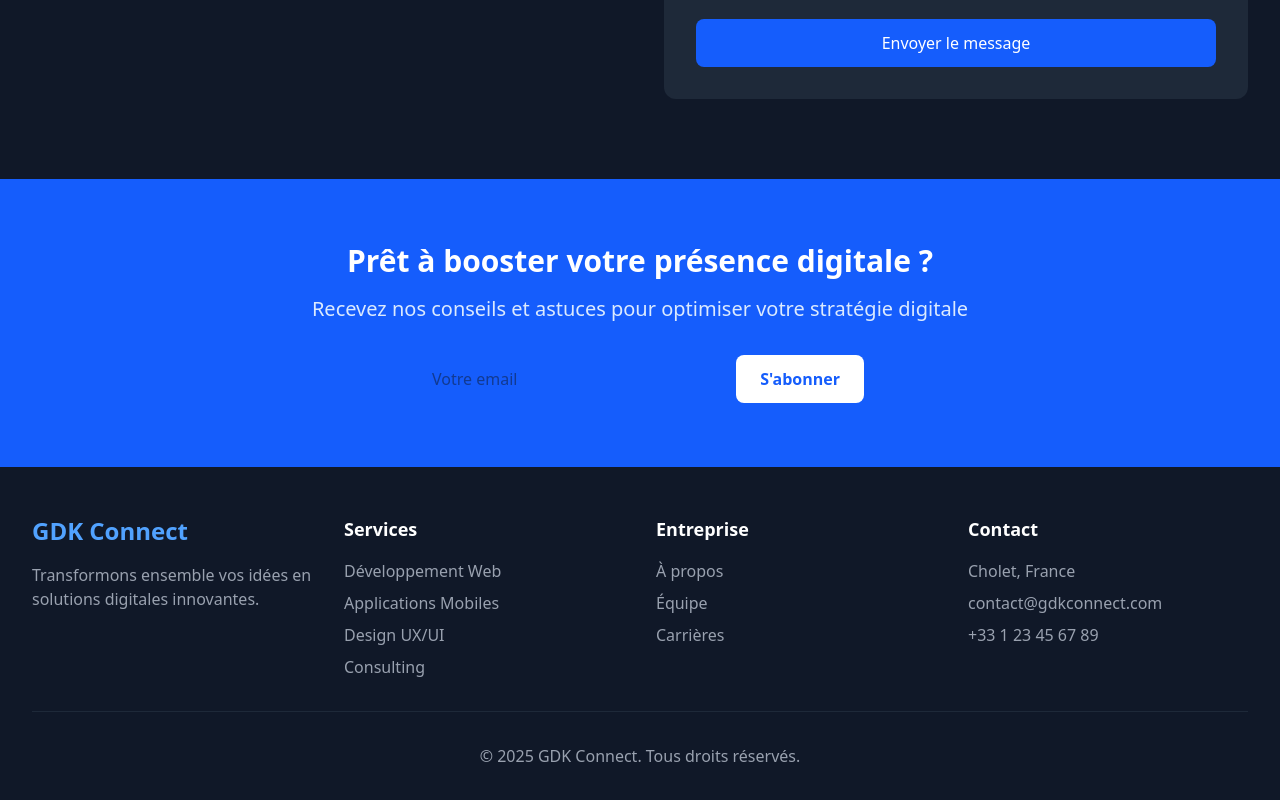
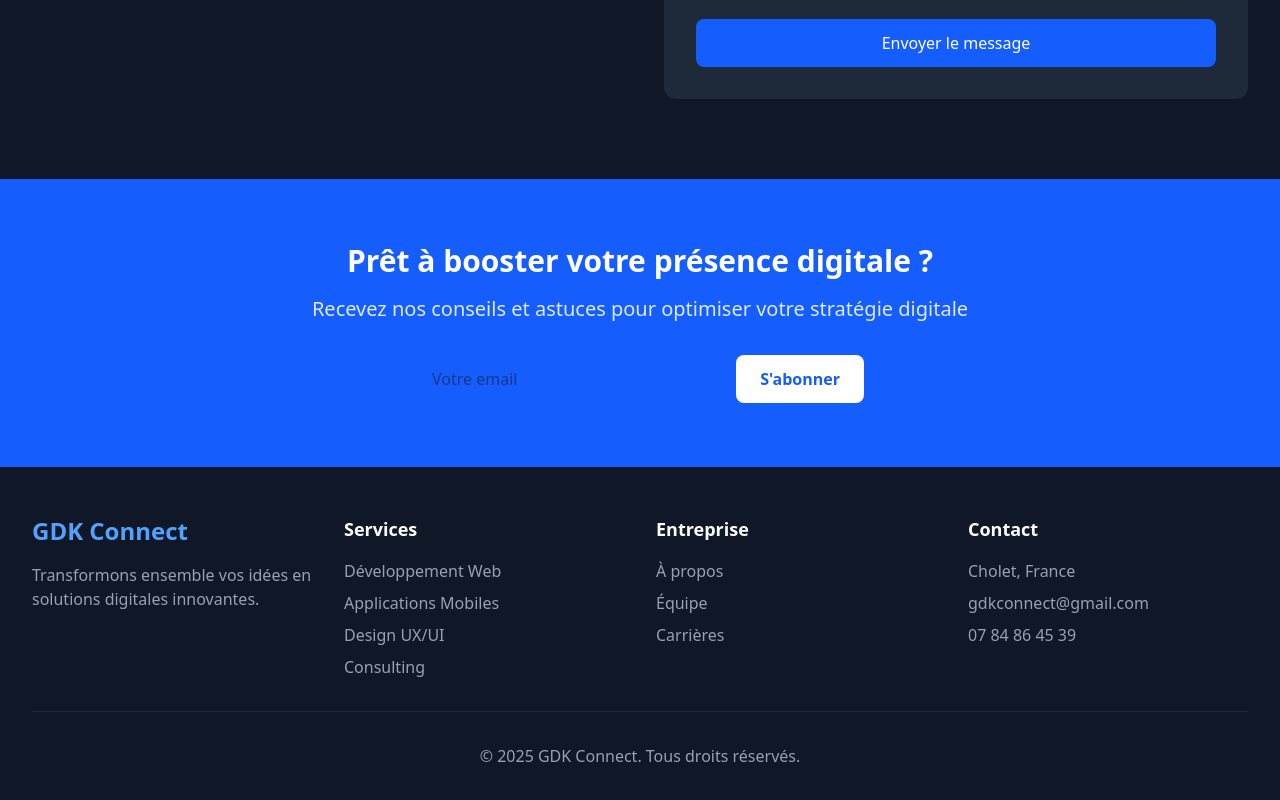
Before and after one commit to lucasA49/gdkconnect, a React (Vite) app in the folder vite-project/: page / in a window 1280 px wide. Shown: the part 2924-3724 px from the top of the page. Built offline with nearby package versions, Linux system fonts and the light colour scheme.

Commit message:
factorisation du code

```diff
--- a/vite-project/src/Composant/ContactPage.jsx
+++ b/vite-project/src/Composant/ContactPage.jsx
@@ -3,7 +3,7 @@ import { useForm } from "react-hook-form";
 import emailjs from "emailjs-com";
 import { Mail, Phone, MapPin } from "lucide-react";
 import Header from "./Header";
-
+import Footer from "./Footer";
 const ContactPage = () => {
   const { register, handleSubmit, reset } = useForm();
   const [statusMessage, setStatusMessage] = useState(null);
@@ -120,7 +120,7 @@ const ContactPage = () => {
               </div>
               <div className="flex items-center gap-4">
                 <Phone className="text-blue-600 w-6 h-6" />
-                <span>+33 1 23 45 67 89</span>
+                <span>07 84 86 45 39</span>
               </div>
               <p className="text-base">
                 Notre équipe vous répondra dans les plus brefs délais. N’hésitez pas à détailler
@@ -143,6 +143,7 @@ const ContactPage = () => {
           </div>
         </div>
       </section>
+      <Footer/>
     </>
   );
 };
--- a/vite-project/src/Composant/Footer.jsx
+++ b/vite-project/src/Composant/Footer.jsx
@@ -32,8 +32,8 @@ const Footer = () => (
           <h3 className="text-lg font-semibold mb-4">Contact</h3>
           <ul className="space-y-2 text-gray-400">
             <li>Cholet, France</li>
-            <li>contact@gdkconnect.com</li>
-            <li>+33 1 23 45 67 89</li>
+            <li>gdkconnect@gmail.com</li>
+            <li>07 84 86 45 39</li>
           </ul>
         </div>
       </div>
```
